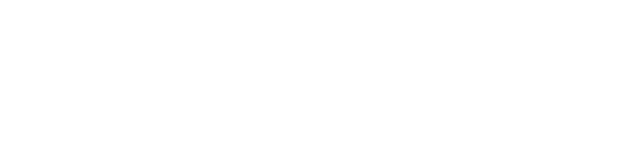
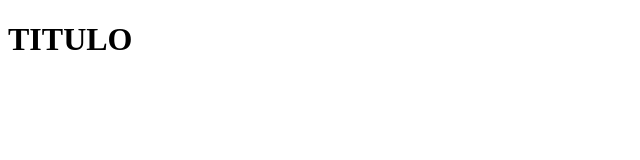
Before and after one commit to angelkatsumori/romena, a plain HTML site: page index.html in a window 1280 px wide. Shown: the whole page, without its empty margins (0-640 px from the left). Drawn offline with Linux system fonts and the light colour scheme.

Commit message:
commit inicial

```diff
--- a/index.html
+++ b/index.html
@@ -8,5 +8,7 @@
 </head>
 <body>
 
+    <H1>TITULO</H1>
+
 </body>
 </html>
```
